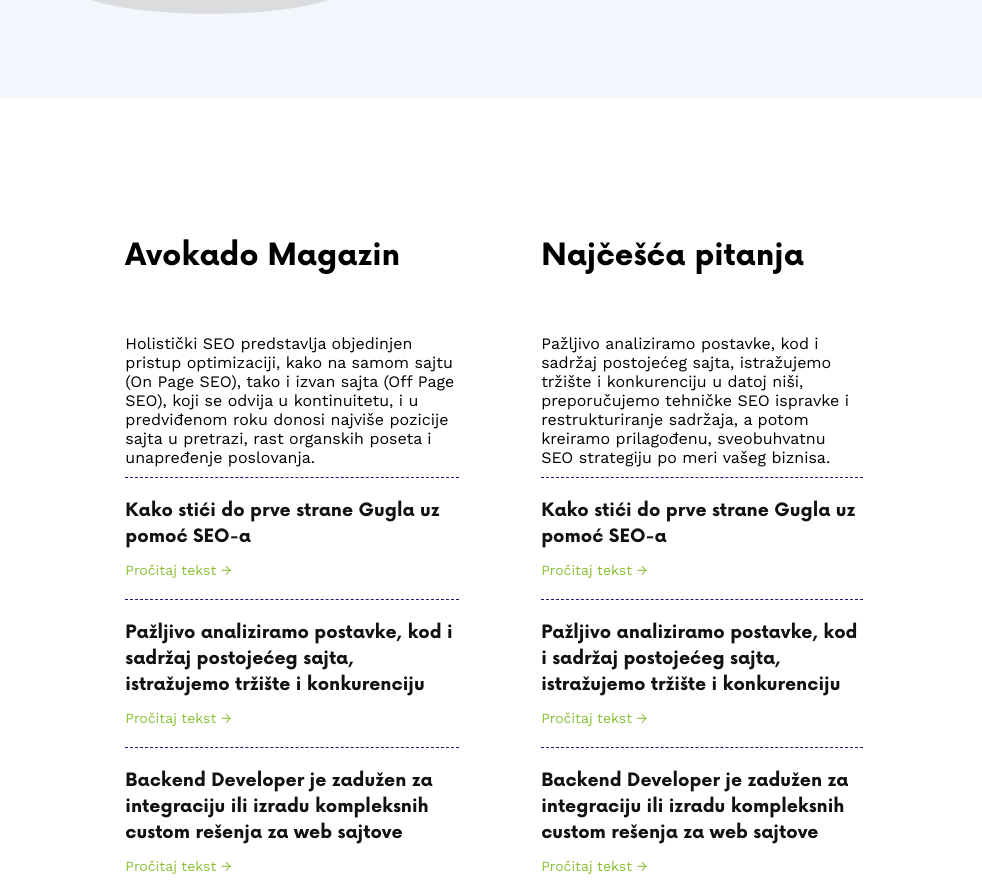
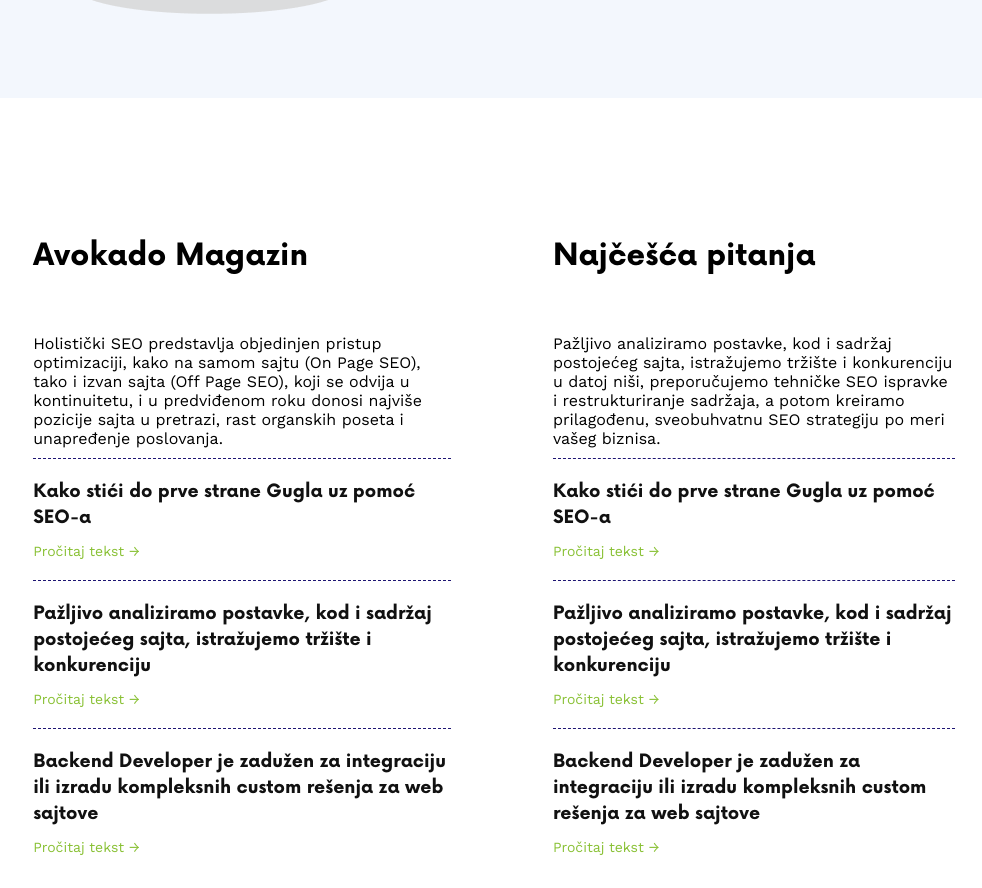
Before and after one commit to ElDiablo994/ElDiablo994.github.io, a plain HTML site: page index.html in a window 1280 px wide. Shown: the part 4343-5231 px from the top of the page, without its empty margins (146-1128 px from the left). Drawn offline with nearby package versions, Linux system fonts and the light colour scheme.

Commit message:
Update style.css

```diff
--- a/style.css
+++ b/style.css
@@ -507,6 +507,9 @@ button {
 	color: #666666;
 }
 @media (min-width: 800px) and (max-width: 1280px){
+.magazin{
+	margin: 0 0;
+}
 .seocol-1 {
     max-width: 50%;
 }
```
